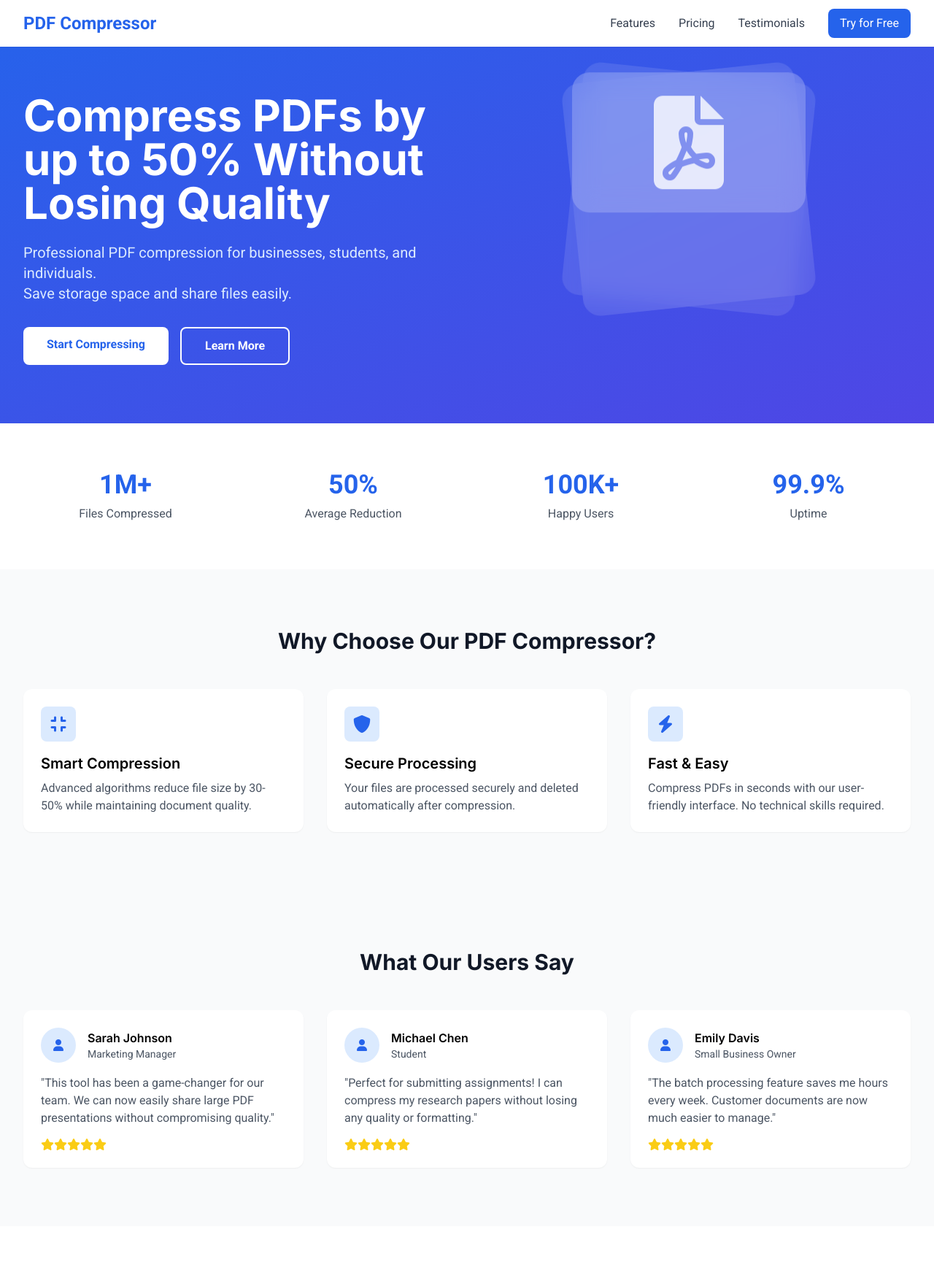
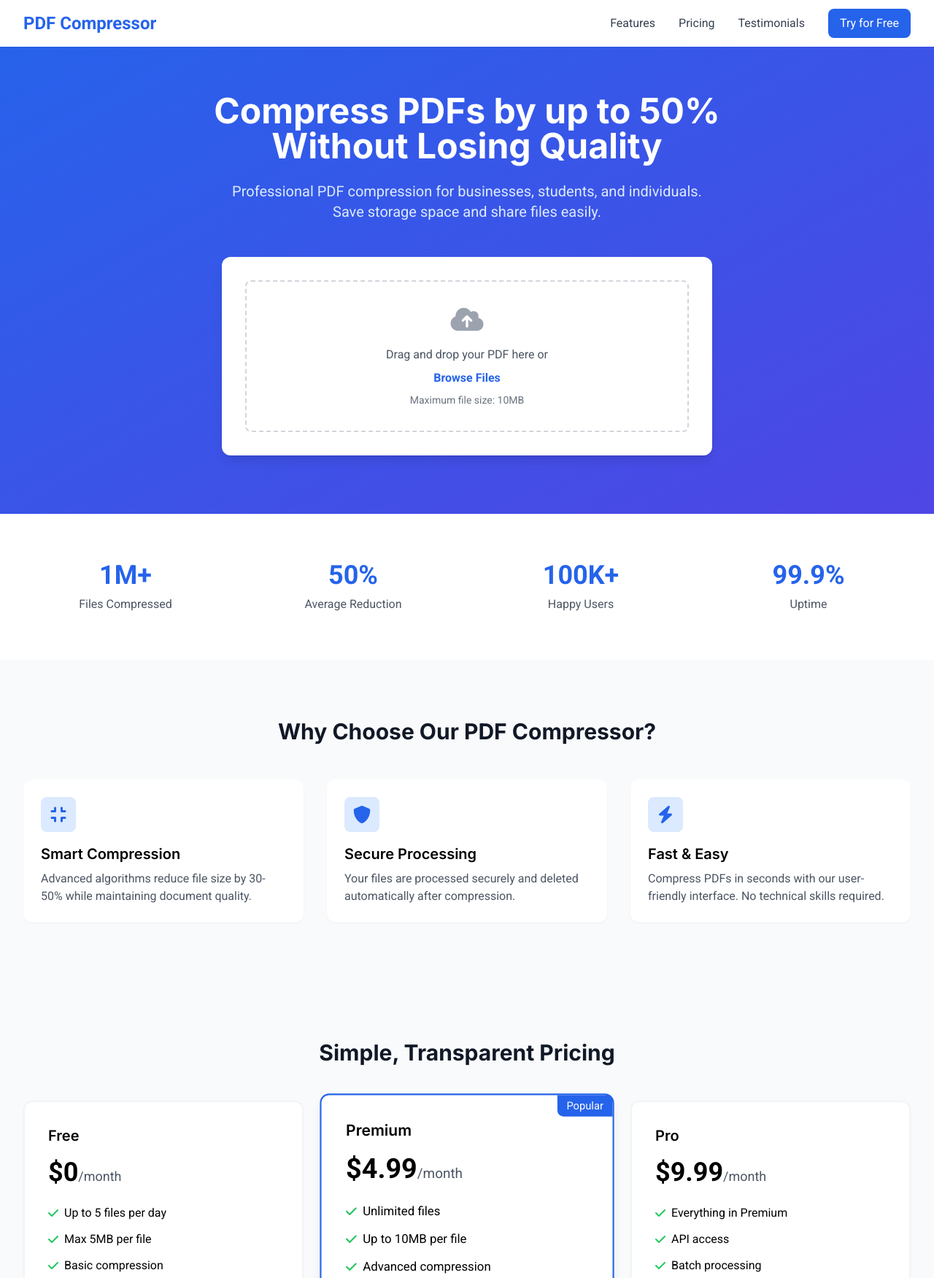
Before and after one commit to ayyadahmad/blackboxai-1745566643806, a plain HTML site: page pdf-compressor/index.html in a window 1280 px wide. Shown: the top 1751 px of the page at 73% size. Drawn offline with nearby package versions, Linux system fonts and the light colour scheme.

Commit message:
Add pdf-compressor/index.html 1745569345357

```diff
--- a/pdf-compressor/index.html
+++ b/pdf-compressor/index.html
@@ -1,20 +1,22 @@
 <!DOCTYPE html>
 <html lang="en">
 <head>
-    <meta charset="UTF-8">
-    <meta name="viewport" content="width=device-width, initial-scale=1.0">
+    <meta charset="UTF-8" />
+    <meta name="viewport" content="width=device-width, initial-scale=1" />
     <title>PDF Compressor - Reduce PDF Size by 50% While Maintaining Quality</title>
 
     <!-- Tailwind CSS -->
     <script src="https://cdn.tailwindcss.com"></script>
 
     <!-- Google Fonts -->
-    <link href="https://fonts.googleapis.com/css2?family=Inter:wght@400;500;600;700&family=Roboto:wght@300;400;500;700&display=swap" rel="stylesheet">
+    <link href="https://fonts.googleapis.com/css2?family=Inter:wght@400;500;600;700&family=Roboto:wght@300;400;500;700&display=swap" rel="stylesheet" />
 
     <!-- Font Awesome -->
-    <link rel="stylesheet" href="https://cdnjs.cloudflare.com/ajax/libs/font-awesome/6.0.0-beta3/css/all.min.css">
+    <link rel="stylesheet" href="https://cdnjs.cloudflare.com/ajax/libs/font-awesome/6.0.0-beta3/css/all.min.css" />
 
-    <!-- Custom Styles -->
+    <!-- PDF-LIB -->
+    <script src="https://unpkg.com/pdf-lib/dist/pdf-lib.min.js"></script>
+
     <style>
         body {
             font-family: 'Roboto', sans-serif;
@@ -26,18 +28,6 @@
             transition: all 0.3s ease;
         }
     </style>
-
-    <script>
-        tailwind.config = {
-            theme: {
-                extend: {
-                    animation: {
-                        'bounce-slow': 'bounce 3s infinite'
-                    }
-                }
-            }
-        }
-    </script>
 </head>
 <body class="bg-gray-50">
     <!-- Navigation -->
@@ -51,42 +41,64 @@
                     <a href="#features" class="text-gray-700 hover:text-blue-600 transition-all">Features</a>
                     <a href="#pricing" class="text-gray-700 hover:text-blue-600 transition-all">Pricing</a>
                     <a href="#testimonials" class="text-gray-700 hover:text-blue-600 transition-all">Testimonials</a>
-                    <a href="#" class="bg-blue-600 text-white px-4 py-2 rounded-lg hover:bg-blue-700 transition-all">Try for Free</a>
+                    <a href="#compress" class="bg-blue-600 text-white px-4 py-2 rounded-lg hover:bg-blue-700 transition-all">Try for Free</a>
                 </div>
             </div>
         </div>
     </nav>
 
-    <!-- Hero Section -->
-    <section class="pt-32 pb-20 bg-gradient-to-br from-blue-600 to-indigo-600 overflow-hidden">
+    <!-- Hero Section with Compression Tool -->
+    <section id="compress" class="pt-32 pb-20 bg-gradient-to-br from-blue-600 to-indigo-600">
         <div class="max-w-7xl mx-auto px-4 sm:px-6 lg:px-8">
-            <div class="lg:flex items-center justify-between">
-                <div class="lg:w-1/2 text-center lg:text-left">
-                    <h1 class="text-4xl sm:text-5xl lg:text-6xl font-bold text-white mb-6 leading-tight">
-                        Compress PDFs by up to 50% Without Losing Quality
+            <div class="text-center mb-12">
+                <h1 class="text-4xl sm:text-5xl font-bold text-white mb-6">
+                    Compress PDFs by up to 50%<br />Without Losing Quality
                 </h1>
                 <p class="text-xl text-blue-100 mb-8">
-                        Professional PDF compression for businesses, students, and individuals.<br>
+                    Professional PDF compression for businesses, students, and individuals.<br />
                     Save storage space and share files easily.
                 </p>
-                    <div class="flex flex-col sm:flex-row justify-center lg:justify-start space-y-4 sm:space-y-0 sm:space-x-4">
-                        <a href="#" class="bg-white text-blue-600 px-8 py-3 rounded-lg font-semibold hover:bg-gray-100 transition-all transform hover:scale-105">
-                            Start Compressing
-                        </a>
-                        <a href="#features" class="border-2 border-white text-white px-8 py-3 rounded-lg font-semibold hover:bg-white hover:text-blue-600 transition-all">
-                            Learn More
-                        </a>
+            </div>
+
+            <!-- PDF Compression Tool -->
+            <div class="max-w-2xl mx-auto bg-white rounded-xl shadow-lg p-8">
+                <form id="upload-form" class="space-y-6">
+                    <!-- Drop Zone -->
+                    <div id="drop-zone" class="border-2 border-dashed border-gray-300 rounded-lg p-8 text-center cursor-pointer hover:border-blue-600 transition-all">
+                        <input type="file" id="file-input" class="hidden" accept=".pdf" />
+                        <i class="fas fa-cloud-upload-alt text-4xl text-gray-400 mb-4"></i>
+                        <p class="text-gray-600">Drag and drop your PDF here or</p>
+                        <button type="button" onclick="document.getElementById('file-input').click()" class="mt-2 text-blue-600 font-semibold hover:text-blue-700">
+                            Browse Files
+                        </button>
+                        <p class="text-sm text-gray-500 mt-2">Maximum file size: 10MB</p>
+                    </div>
+
+                    <!-- Progress Section -->
+                    <div id="progress-section" class="hidden">
+                        <div class="mb-2 flex justify-between text-sm text-gray-600">
+                            <span>Compressing...</span>
+                            <span id="progress-text">0%</span>
+                        </div>
+                        <div class="w-full bg-gray-200 rounded-full h-2">
+                            <div id="progress-bar" class="bg-blue-600 h-2 rounded-full transition-all" style="width: 0%"></div>
                         </div>
                     </div>
-                <div class="lg:w-1/2 mt-12 lg:mt-0 flex justify-center">
-                    <div class="relative w-80 h-80 animate-bounce-slow">
-                        <div class="absolute inset-0 bg-white/10 backdrop-blur-lg rounded-3xl transform rotate-6"></div>
-                        <div class="absolute inset-0 bg-white/10 backdrop-blur-lg rounded-3xl transform -rotate-6"></div>
-                        <div class="relative bg-white/20 backdrop-blur-lg rounded-3xl p-8 flex items-center justify-center">
-                            <i class="fas fa-file-pdf text-9xl text-white/80"></i>
+
+                    <!-- Result Section -->
+                    <div id="result-section" class="hidden text-center">
+                        <div class="mb-4">
+                            <i class="fas fa-check-circle text-4xl text-green-500"></i>
+                            <h3 class="text-xl font-semibold mt-2">Compression Complete!</h3>
                         </div>
+                        <div id="compression-stats" class="text-left bg-gray-50 p-4 rounded-lg mb-4">
+                            <!-- Stats will be inserted here by JavaScript -->
                         </div>
+                        <button id="download-btn" class="w-full bg-blue-600 text-white py-3 rounded-lg font-semibold opacity-50 cursor-not-allowed" disabled>
+                            Download Compressed PDF
+                        </button>
                     </div>
+                </form>
             </div>
         </div>
     </section>
@@ -148,77 +160,8 @@
         </div>
     </section>
 
-    <!-- Testimonials Section -->
-    <section id="testimonials" class="py-20 bg-gray-50">
-        <div class="max-w-7xl mx-auto px-4 sm:px-6 lg:px-8">
-            <h2 class="text-3xl font-bold text-center text-gray-900 mb-12">What Our Users Say</h2>
-            <div class="grid grid-cols-1 md:grid-cols-3 gap-8">
-                <!-- Testimonial 1 -->
-                <div class="bg-white p-6 rounded-xl shadow-sm">
-                    <div class="flex items-center mb-4">
-                        <div class="w-12 h-12 bg-blue-100 rounded-full flex items-center justify-center">
-                            <i class="fas fa-user text-blue-600"></i>
-                        </div>
-                        <div class="ml-4">
-                            <h4 class="font-semibold">Sarah Johnson</h4>
-                            <p class="text-gray-600 text-sm">Marketing Manager</p>
-                        </div>
-                    </div>
-                    <p class="text-gray-600">"This tool has been a game-changer for our team. We can now easily share large PDF presentations without compromising quality."</p>
-                    <div class="mt-4 flex text-yellow-400">
-                        <i class="fas fa-star"></i>
-                        <i class="fas fa-star"></i>
-                        <i class="fas fa-star"></i>
-                        <i class="fas fa-star"></i>
-                        <i class="fas fa-star"></i>
-                    </div>
-                </div>
-                <!-- Testimonial 2 -->
-                <div class="bg-white p-6 rounded-xl shadow-sm">
-                    <div class="flex items-center mb-4">
-                        <div class="w-12 h-12 bg-blue-100 rounded-full flex items-center justify-center">
-                            <i class="fas fa-user text-blue-600"></i>
-                        </div>
-                        <div class="ml-4">
-                            <h4 class="font-semibold">Michael Chen</h4>
-                            <p class="text-gray-600 text-sm">Student</p>
-                        </div>
-                    </div>
-                    <p class="text-gray-600">"Perfect for submitting assignments! I can compress my research papers without losing any quality or formatting."</p>
-                    <div class="mt-4 flex text-yellow-400">
-                        <i class="fas fa-star"></i>
-                        <i class="fas fa-star"></i>
-                        <i class="fas fa-star"></i>
-                        <i class="fas fa-star"></i>
-                        <i class="fas fa-star"></i>
-                    </div>
-                </div>
-                <!-- Testimonial 3 -->
-                <div class="bg-white p-6 rounded-xl shadow-sm">
-                    <div class="flex items-center mb-4">
-                        <div class="w-12 h-12 bg-blue-100 rounded-full flex items-center justify-center">
-                            <i class="fas fa-user text-blue-600"></i>
-                        </div>
-                        <div class="ml-4">
-                            <h4 class="font-semibold">Emily Davis</h4>
-                            <p class="text-gray-600 text-sm">Small Business Owner</p>
-                        </div>
-                    </div>
-                    <p class="text-gray-600">"The batch processing feature saves me hours every week. Customer documents are now much easier to manage."</p>
-                    <div class="mt-4 flex text-yellow-400">
-                        <i class="fas fa-star"></i>
-                        <i class="fas fa-star"></i>
-                        <i class="fas fa-star"></i>
-                        <i class="fas fa-star"></i>
-                        <i class="fas fa-star"></i>
-                    </div>
-                </div>
-            </div>
-        </div>
-    </section>
-
     <!-- Pricing Section -->
-    <section id="pricing" class="py-20 bg-white">
+    <section id="pricing" class="py-20 bg-gray-50">
         <div class="max-w-7xl mx-auto px-4 sm:px-6 lg:px-8">
             <h2 class="text-3xl font-bold text-center text-gray-900 mb-12">Simple, Transparent Pricing</h2>
             <div class="grid grid-cols-1 md:grid-cols-3 gap-8">
@@ -231,10 +174,10 @@
                         <li class="flex items-center"><i class="fas fa-check text-green-500 mr-2"></i> Max 5MB per file</li>
                         <li class="flex items-center"><i class="fas fa-check text-green-500 mr-2"></i> Basic compression</li>
                     </ul>
-                    <a href="#" class="block text-center bg-gray-100 text-gray-800 px-6 py-3 rounded-lg font-semibold hover:bg-gray-200 transition-all">Start Free</a>
+                    <a href="#compress" class="block text-center bg-gray-100 text-gray-800 px-6 py-3 rounded-lg font-semibold hover:bg-gray-200 transition-all">Start Free</a>
                 </div>
                 <!-- Premium Plan -->
-                <div class="bg-white p-8 rounded-xl shadow-lg border-2 border-blue-600 transform scale-105 hover:-translate-y-1 transition-all relative">
+                <div class="bg-white p-8 rounded-xl shadow-lg border-2 border-blue-600 transform scale-105 hover:-translate-y-1 transition-all">
                     <div class="absolute top-0 right-0 bg-blue-600 text-white px-3 py-1 rounded-bl-lg rounded-tr-lg text-sm">Popular</div>
                     <h3 class="text-xl font-semibold mb-4">Premium</h3>
                     <p class="text-4xl font-bold mb-6">$4.99<span class="text-lg text-gray-600 font-normal">/month</span></p>
@@ -244,7 +187,7 @@
                         <li class="flex items-center"><i class="fas fa-check text-green-500 mr-2"></i> Advanced compression</li>
                         <li class="flex items-center"><i class="fas fa-check text-green-500 mr-2"></i> Priority support</li>
                     </ul>
-                    <a href="#" class="block text-center bg-blue-600 text-white px-6 py-3 rounded-lg font-semibold hover:bg-blue-700 transition-all">Get Started</a>
+                    <a href="#compress" class="block text-center bg-blue-600 text-white px-6 py-3 rounded-lg font-semibold hover:bg-blue-700 transition-all">Get Started</a>
                 </div>
                 <!-- Pro Plan -->
                 <div class="bg-white p-8 rounded-xl shadow-sm border-2 border-gray-100 hover:shadow-lg transition-all transform hover:-translate-y-1">
@@ -256,7 +199,7 @@
                         <li class="flex items-center"><i class="fas fa-check text-green-500 mr-2"></i> Batch processing</li>
                         <li class="flex items-center"><i class="fas fa-check text-green-500 mr-2"></i> Custom integration</li>
                     </ul>
-                    <a href="#" class="block text-center bg-gray-100 text-gray-800 px-6 py-3 rounded-lg font-semibold hover:bg-gray-200 transition-all">Contact Sales</a>
+                    <a href="#compress" class="block text-center bg-gray-100 text-gray-800 px-6 py-3 rounded-lg font-semibold hover:bg-gray-200 transition-all">Contact Sales</a>
                 </div>
             </div>
         </div>
@@ -267,7 +210,7 @@
         <div class="max-w-7xl mx-auto px-4 sm:px-6 lg:px-8 text-center">
             <h2 class="text-3xl font-bold text-white mb-8">Ready to optimize your PDFs?</h2>
             <p class="text-xl text-blue-100 mb-8">Join thousands of satisfied users who trust our PDF compression technology.</p>
-            <a href="#" class="inline-block bg-white text-blue-600 px-8 py-3 rounded-lg font-semibold hover:bg-gray-100 transition-all transform hover:scale-105">
+            <a href="#compress" class="inline-block bg-white text-blue-600 px-8 py-3 rounded-lg font-semibold hover:bg-gray-100 transition-all transform hover:scale-105">
                 Start Your Free Trial
             </a>
         </div>
@@ -284,8 +227,8 @@
                 <div>
                     <h4 class="text-white text-lg font-semibold mb-4">Product</h4>
                     <ul class="space-y-2 text-sm">
-                        <li><a href="#" class="hover:text-white transition-all">Features</a></li>
-                        <li><a href="#" class="hover:text-white transition-all">Pricing</a></li>
+                        <li><a href="#features" class="hover:text-white transition-all">Features</a></li>
+                        <li><a href="#pricing" class="hover:text-white transition-all">Pricing</a></li>
                         <li><a href="#" class="hover:text-white transition-all">API</a></li>
                     </ul>
                 </div>
@@ -310,5 +253,8 @@
             </div>
         </div>
     </footer>
+
+    <!-- JavaScript -->
+    <script src="script.js"></script>
 </body>
 </html>
```
Lines whose indentation alone changed are shown as unchanged.
